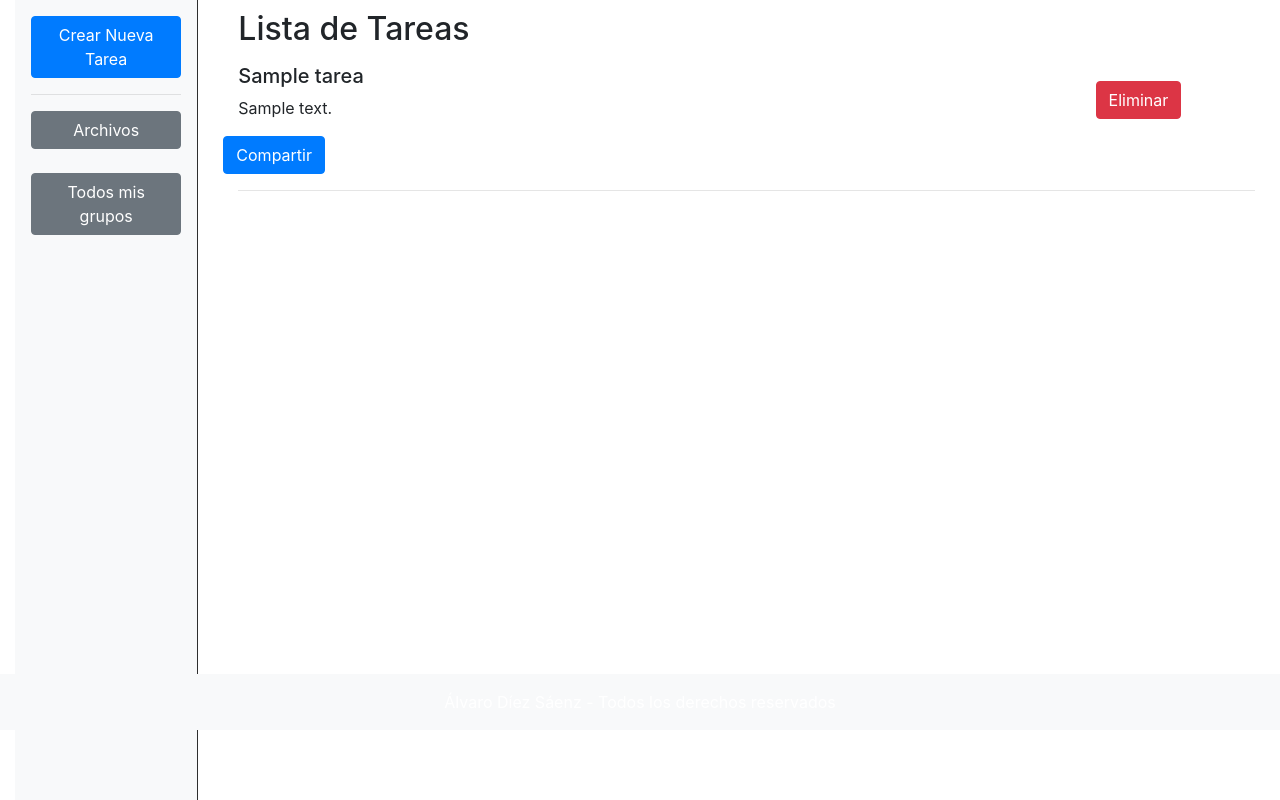
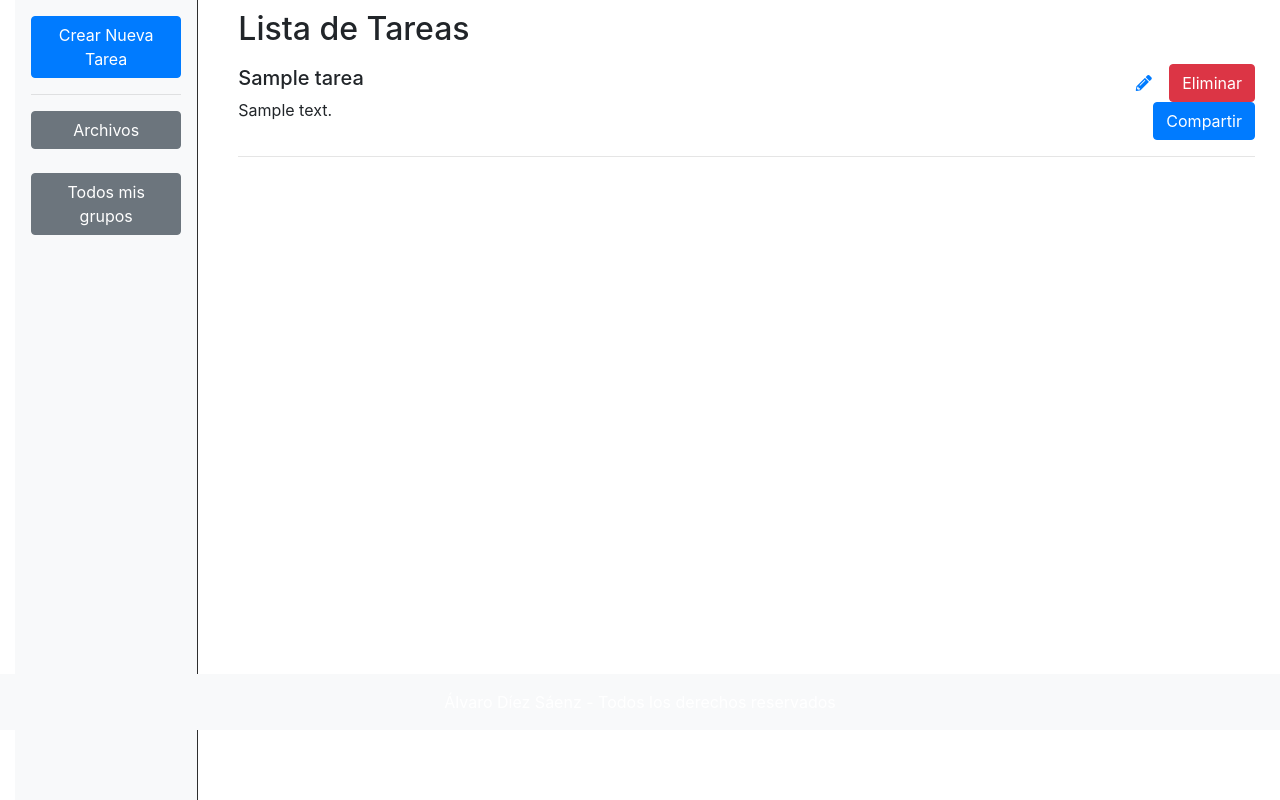
Before and after one commit to ads1010/TFG, a Flask app: page /tareas in a window 1280 px wide. Shown: the part 70-870 px from the top of the page. Run offline with Flask 3, Linux system fonts and the light colour scheme; a user stored in the database is signed in; tables that the repository leaves empty hold one stand-in row (values such as "Sample post"); some libraries are stand-ins or nearby versions.

Commit message:
UI tareas edit + Comentarios

```diff
--- a/app.py
+++ b/app.py
@@ -112,14 +112,24 @@ def prueba():
 @app.route('/home', methods=['GET'])
 @login_required
 def inicio():
+    """
+    Vista principal del home del usuario.
+    Returns:
+        render_template: Renderiza el template 'home.html' con los archivos y grupos del usuario actual.
+    """
     files=listar_archivos()
     grupos=listar_grupos()
     return render_template('home.html',nombre_usuario=current_user.usuario, files= files, grupos=grupos)
 
-# Vista cerrar sesión
+
 @app.route('/logout')
 @login_required
 def logout():
+    """
+    Vista para cerrar la sesión del usuario.
+    Returns:
+        redirect: Redirige a la página de inicio de sesión.
+    """
     logout_user()
     return redirect(url_for('login'))
 
@@ -127,7 +137,11 @@ def logout():
 @app.route('/archivos',methods=['GET'])
 @login_required
 def archivos():
-    # Pasa el usuario conectado
+    """
+    Vista principal de  los archivos del usuario
+    Returns:
+        render_template: Renderiza el template 'archivos.html' con los archivos y grupos del usuario.
+    """
     files=listar_archivos()
     grupos=listar_grupos()
     return render_template('archivos.html', nombre_usuario=current_user.usuario, files= files, grupos= grupos)
@@ -223,6 +237,19 @@ def delete_tarea(tarea_id):
         pass
     return redirect(url_for('tareas'))
 
+@app.route('/editartarea/<int:tarea_id>', methods=['POST'])
+@login_required
+def editar_tarea(tarea_id):
+    tarea = Tarea.query.get_or_404(tarea_id)
+    if tarea.propietario_id == current_user.id:
+        tarea.titulo = request.form['titulo']
+        tarea.descripcion = request.form['descripcion']
+        db.session.commit()
+        flash('Tarea actualizada.', 'success')
+    else:
+        pass
+    return redirect(url_for('tareas'))
+
 # Vista para ver grupos
 @app.route('/grupos', methods=['GET'])
 @login_required
--- a/templates/tareas.html
+++ b/templates/tareas.html
@@ -23,11 +23,10 @@
 
             <div class="collapse mt-3" id="crearTareaForm">
                 <form method="POST" action="{{ url_for('tareas') }}">
-                    <form method="post" action="{{ url_for('tareas') }}">
                     <h2>Nueva Tarea</h2>
                     <input class="form-control mb-2" type="text" id="titulo" name="titulo" placeholder="Título" required>
                     <textarea class="form-control mb-2" id="descripcion" name="descripcion" placeholder="Descripción" rows="2" required></textarea>
-                        <input type="submit" class="btn btn-primary" value="Agregar Tarea">
+                    <button type="submit" class="btn btn-primary">Agregar Tarea</button>
                     <hr class="my-1">
                 </form>
             </div>
@@ -35,17 +34,29 @@
             <h2>Lista de Tareas</h2>
             {% for tarea in tareas %}
             <div class="row align-items-center mb-3 mt-3">
-                <div class="col-xs-12 col-md-10">
+                <div class="col-xs-12 col-md-9">
                     <h5>{{ tarea.titulo }}</h5>
                     <p>{{ tarea.descripcion }}</p>
                 </div>
-                <form method="POST" action="{{ url_for('delete_tarea', tarea_id=tarea.id) }}" class="mr-1">
+                <div class="col-xs-12 col-md-3 text-right">
+                    <button class="btn btn-link" type="button" data-toggle="collapse" data-target="#editForm{{ tarea.id }}" aria-expanded="false" aria-controls="editForm{{ tarea.id }}">
+                        <i class="fas fa-pencil-alt"></i>
+                    </button>
+                    <form method="POST" action="{{ url_for('delete_tarea', tarea_id=tarea.id) }}" class="d-inline">
                         <button type="submit" class="btn btn-danger">Eliminar</button>
                     </form>
-                <button type="button" class="btn btn-primary">
-                    Compartir
-                </button>
+                    <button type="submit" class="btn btn-primary">Compartir</button>
                 </div>
+            </div>
+
+            <div class="collapse" id="editForm{{ tarea.id }}">
+                <form method="POST" action="{{ url_for('editar_tarea', tarea_id=tarea.id) }}">
+                    <input class="form-control mb-2" type="text"  id="titulo{{ tarea.id }}" name="titulo" value="{{ tarea.titulo }}" required>
+                    <textarea class="form-control mb-2" id="descripcion{{ tarea.id }}" name="descripcion" rows="2" required>{{ tarea.descripcion }}</textarea>
+                    <button type="submit" class="btn btn-primary">Guardar</button>
+                </form>
+            </div>
+
             <hr class="my-1">
             {% endfor %}
         </div>
```
Lines whose indentation alone changed are shown as unchanged.
